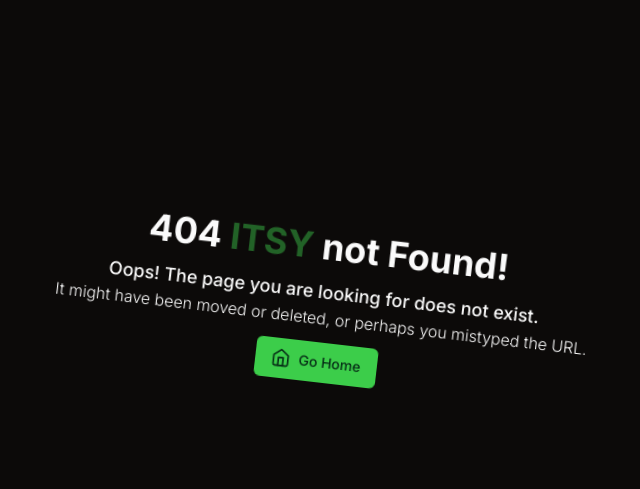
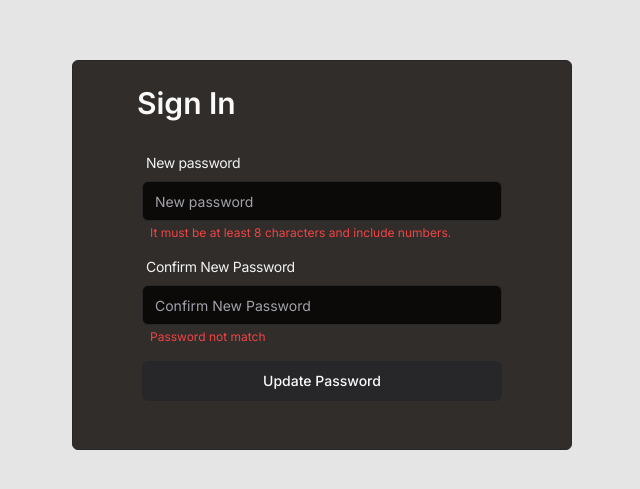
Before and after one commit to iannico322/itsy-web, a React (Vite) app: page /itsy-web/reset-password/1/1 in a window 1280 px wide. Before the commit this address had no page. Shown: the part 145-634 px from the top of the page, without its empty margins (318-958 px from the left). Built offline with nearby package versions, Linux system fonts and the light colour scheme.

Commit message:
feat: adding reset password

```diff
--- a/src/main.tsx
+++ b/src/main.tsx
@@ -13,6 +13,11 @@ const App= lazy(() =>
 const Activation= lazy(() =>
   wait(2000).then(() => import("./screens/authentication/activation.tsx"))
 );
+
+const ResetPassword= lazy(() =>
+  wait(1300).then(() => import("./screens/authentication/ResetPassword.tsx"))
+);
+
 
 const MainPage= lazy(() =>
   wait(1300).then(() => import("./screens/main/MainPage.tsx"))
@@ -49,6 +54,14 @@ const router = createBrowserRouter([
     element:  <>
     <Suspense fallback={<Loader />}>
       <Activation  />
+    </Suspense>
+  </>,
+  },
+  {
+    path: "/itsy-web/reset-password/:uid/:token",
+    element:  <>
+    <Suspense fallback={<Loader />}>
+      <ResetPassword  />
     </Suspense>
   </>,
   },
--- /dev/null
+++ b/src/screens/authentication/ResetPassword.tsx
@@ -0,0 +1,201 @@
+import { Button } from "@/components/ui/button";
+import { Input } from "@/components/ui/input";
+import { ReloadIcon } from "@radix-ui/react-icons";
+import { useEffect, useState } from "react";
+import axios from '../../plugins/axios'
+import AlertBox from "@/components/alert/alert";
+import { useParams,Link }  from 'react-router-dom';
+
+const ResetPassword = () => {
+  const key = useParams()
+    const [warning,setWarning]=useState({
+        load:false,
+        type:"",
+        title:"",
+        message:""
+      })
+
+      const [userCreate, setUserCreate] = useState({
+        ...key,
+        new_password: "",
+        re_new_password: "",
+      });
+
+      const [passwordVal,setPasswordVal]=useState(false)
+      const [confirmpasswordVal,setConfirmPasswordVal]=useState(false)
+        //Password validation family
+        const validatePassword = (password: string) => {
+          // Password should be at least 5 characters long
+          if (password.length < 8) {
+            return false;
+
+          }
+
+          // Password should contain at least one number
+          if (!/\d/.test(password)) {
+            return false;
+          }
+
+          return true;
+        };
+        useEffect(()=>{
+          setPasswordVal(validatePassword(userCreate.new_password))
+        },[userCreate.new_password])
+
+        useEffect(()=>{
+          if (userCreate.new_password == userCreate.re_new_password && userCreate.new_password !="" && userCreate.re_new_password!="") {
+            setConfirmPasswordVal(true)
+          }else{
+            setConfirmPasswordVal(false)
+          }
+        },[userCreate.new_password,userCreate.re_new_password])
+       //Password validation family
+
+
+       const [show,setShow] = useState(false)
+       async function SignUp(){
+
+        if (passwordVal && confirmpasswordVal) {
+          setWarning({
+            load:true,
+            type:"",
+            title:"",
+            message:""
+          })
+          try {
+            await axios.post("users/reset_password_confirm/", userCreate).then((res:any)=>{
+              console.log(res.status)
+              setWarning({
+                load:true,
+                type: "success",
+                title: "Congratulations, Password has updated!",
+                message: "Hooray! Your account password has been successfully updated."
+              })
+              setTimeout(() => {
+                setWarning({
+                  load:false,
+                  type:"",
+                  title:"",
+                  message:""
+                })
+
+                setUserCreate({
+                  ...key,
+                  new_password: "",
+                  re_new_password: "",
+                })
+
+                setShow(true)
+              }, 3000);
+
+
+
+            })
+
+          } catch (error) {
+            setWarning({
+              load:true,
+              type:"error",
+              title: "Password Rest Unsuccessful",
+              message:"Oops! There might be a problem."
+            })
+            setTimeout(() => {
+              setWarning({
+                load:false,
+                type:"",
+                title:"",
+                message:""
+              })
+            }, 6000);
+
+          }
+        }
+
+      }
+
+
+      const onChangeInputCreate = (e: any) => {
+        setUserCreate({
+          ...userCreate,
+          [e.target.name]: e.target.value,
+        });
+      };
+
+      const handleKeyDown = (event: any) => {
+        if (event.key === "Enter") {
+          console.log("Enter key pressed");
+        }
+      };
+
+
+
+  return (
+    <div className=" h-screen  w-screen flex items-center justify-center bg-black/10 flex-col gap-4 ">
+
+    {/* SignIn */}
+    <div className=" sm:min-w-[90%] min-w-[500px] min-h-[200px] pb-12  max-w-[500px]  max-h-[700px] bg-card/90 border-border border-[1px] backdrop-blur-md rounded-md p-6 flex flex-col items-center animate__animated animate__fadeInUp ">
+
+      <h1 className=" text-3xl font-semibold ml-10 sm:ml-4 flex self-start text-accent-foreground">
+        Sign In
+      </h1>
+      <form onSubmit={(e:any)=>{
+        e.preventDefault();
+        }} className="  flex flex-col gap-4 mt-8 w-[80%] sm:w-[90%]">
+       <div>
+            <Input
+            type="password"
+            placeholder="New password"
+            value={userCreate.new_password}
+            name="new_password"
+            onChange={onChangeInputCreate}
+            onKeyDown={handleKeyDown}
+          />
+          <p className={passwordVal?" text-xs ml-2 mt-1 text-green-500":" text-xs ml-2 mt-1 text-red-500"}>{passwordVal?"Valid password":"It must be at least 8 characters and include numbers."}</p>
+          </div>
+
+          <div>
+          <Input
+            type="password"
+            placeholder="Confirm New Password"
+            value={userCreate.re_new_password}
+            name="re_new_password"
+            onChange={onChangeInputCreate}
+            onKeyDown={handleKeyDown}
+          />
+          <p className={confirmpasswordVal?" text-xs ml-2 mt-1 text-green-500":" text-xs ml-2 mt-1 text-red-500"}>{confirmpasswordVal?"Password match":"Password not match"}</p>
+          </div>
+
+        <Button
+          variant="secondary"
+          className={warning.load?"px-10 sm:w-full flex gap-3 pointer-events-none ":"px-10 sm:w-full flex gap-3"}
+          onClick={SignUp}
+        >
+          Update Password
+          <ReloadIcon  className={warning.load?" h-4 w-4 animate-spin":"hidden"}/>
+
+        </Button>
+        <div className={warning.load?"flex":"hidden"}>
+          <AlertBox variant={warning.type}
+          title={warning.title}
+          description={warning.message}
+          />
+          </div>
+
+
+      </form>
+
+    </div>
+
+    <Button className={show?"flex":"hidden"}>
+    <Link id="step1" to="/itsy-web/itsy">
+    Sign In
+        </Link>
+
+    </Button>
+
+
+  </div>
+  )
+}
+
+export default ResetPassword
--- a/src/screens/authentication/activation.tsx
+++ b/src/screens/authentication/activation.tsx
@@ -141,8 +141,6 @@ const Activation = () => {
 
           >Go Sign In</button>
 
-
-
         </div>
 
       </div>
--- a/src/screens/main/API's/OpenAIImage.tsx
+++ b/src/screens/main/API's/OpenAIImage.tsx
@@ -95,5 +95,4 @@ async function OpenAIImage({image}:any ) {
 });
 }
 export default OpenAIImage
-
 export { cancelRequest2 };
```
Also changed, not shown: src/screens/main/snip.tsx (added). Lines whose indentation alone changed are shown as unchanged.
